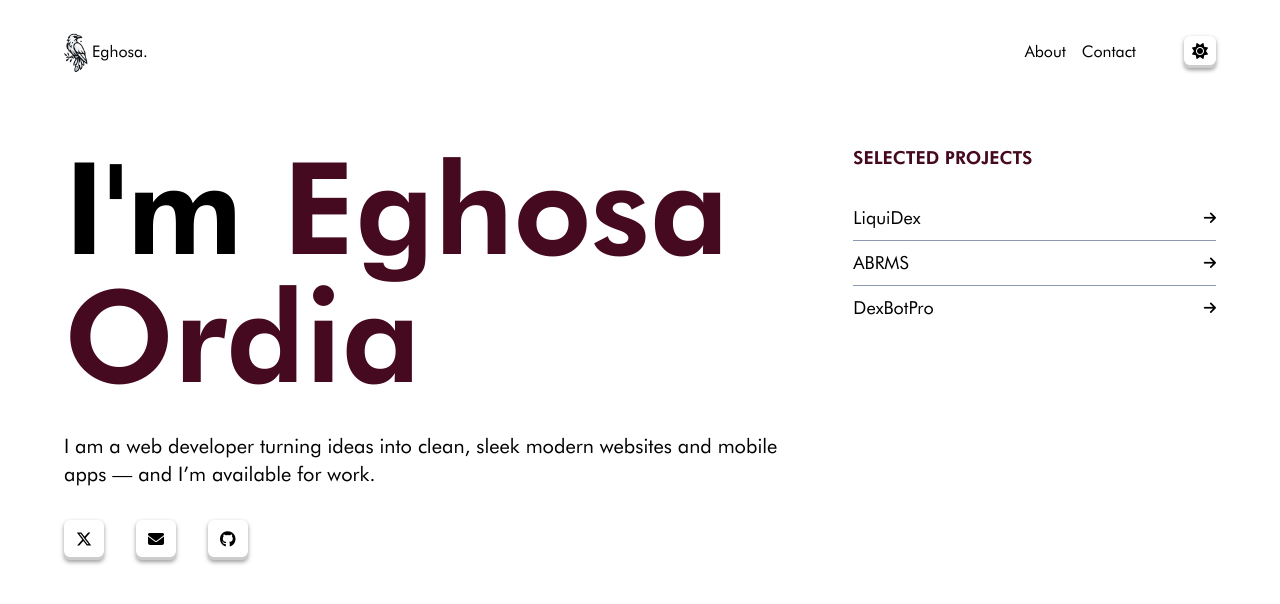
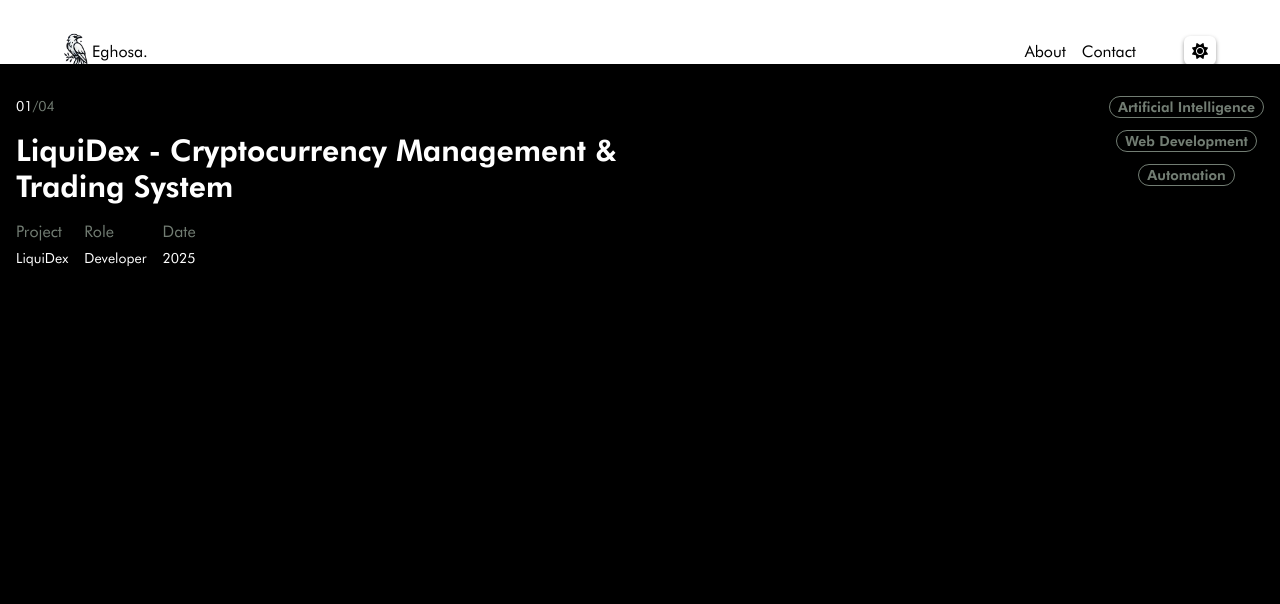
Before and after one commit to Hardy101/Eghosa, a React (Vite) app: page / in a window 1280 px wide. Shown: the top 604 px of the page. Built offline with nearby package versions, Linux system fonts and the light colour scheme.

Commit message:
project section init

```diff
--- a/src/App.css
+++ b/src/App.css
@@ -4,6 +4,8 @@
   --font-futura: Futura;
   --font-futura-bold: Futura-Bold;
   --color-grey-1: #8d99ae;
+  --color-grey-2: #727d73;
+  --color-dark-1: #000000;
 }
 
 @font-face {
@@ -21,3 +23,6 @@ button {
   box-shadow: rgba(0, 0, 0, 0.4) 0px 2px 4px,
     rgba(0, 0, 0, 0.3) 0px 0px 0px -3px, rgba(0, 0, 0, 0.2) 0px -3px 0px inset;
 }
+.project-li {
+  @apply border-1 rounded-2xl px-2 mx-auto;
+}
--- a/src/App.tsx
+++ b/src/App.tsx
@@ -1,13 +1,15 @@
 import "./App.css";
 import NavBar from "./components/navbar";
 import Hero from "./components/hero";
+import Liquidex from "./components/liquidex";
 
 function App() {
   return (
-    <>
+    <div className="relative h-screen overflow-hidden">
       <NavBar />
       <Hero />
-    </>
+      <Liquidex />
+    </div>
   );
 }
 
--- /dev/null
+++ b/src/components/liquidex.tsx
@@ -0,0 +1,52 @@
+const Liquidex: React.FC = () => {
+  return (
+    <>
+      <section className="fixed top-16 w-full h-full font-futura text-white">
+        <div className="h-full bg-dark-1 px-4 py-8">
+          <div className="heading flex justify-between">
+            <div className="info w-1/2 grid gap-4">
+              <p className="text-sm">
+                <span className="text-white">01</span>
+                <span className="text-grey-2">/04</span>
+              </p>
+              <h2 className="text-3xl text-white font-futura-bold">
+                LiquiDex - Cryptocurrency Management & Trading System
+              </h2>
+              <p>
+                <ul className="flex gap-4">
+                  <li className="flex flex-col gap-1">
+                    <span className="text-grey-2">Project</span>
+                    <span className="text-sm">LiquiDex</span>
+                  </li>
+                  <li className="flex flex-col gap-1">
+                    <span className="text-grey-2">Role</span>
+                    <span className="text-sm">Developer</span>
+                  </li>
+                  <li className="flex flex-col gap-1">
+                    <span className="text-grey-2">Date</span>
+                    <span className="text-sm">2025</span>
+                  </li>
+                </ul>
+              </p>
+            </div>
+            <div className="tags text-[#727D73] mb-auto">
+              <ul className="flex flex-col gap-3 text-sm font-futura-bold">
+                <li className="project-li">
+                  <span>Artificial Intelligence</span>
+                </li>
+                <li className="project-li">
+                  <span>Web Development</span>
+                </li>
+                <li className="project-li">
+                  <span>Automation</span>
+                </li>
+              </ul>
+            </div>
+          </div>
+        </div>
+      </section>
+    </>
+  );
+};
+
+export default Liquidex;
```
